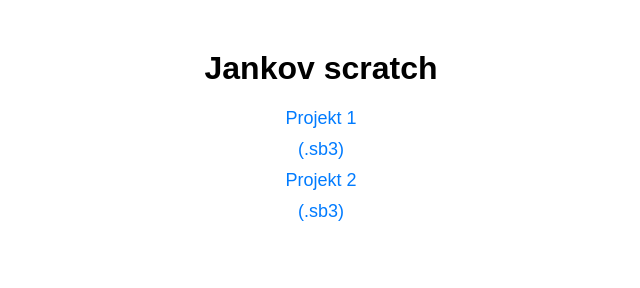
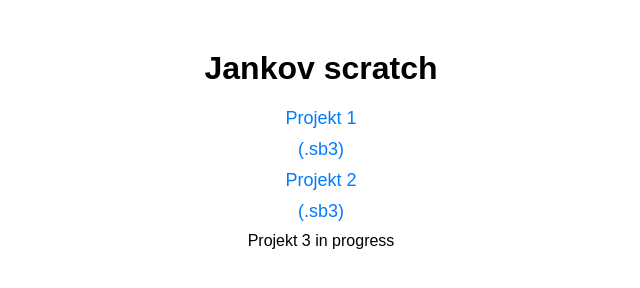
Before and after one commit to jankovscratch/jankovscratch, a plain HTML site: page index.html in a window 1280 px wide. Shown: the whole page, without its empty margins (319-959 px from the left). Drawn offline with Linux system fonts and the light colour scheme.

Commit message:
Add files via upload

```diff
--- a/index.html
+++ b/index.html
@@ -34,6 +34,7 @@
 	<a href="janko1.sb3"> (.sb3)</a>
         <a href="janko2.html">Projekt 2</a>
         <a href="janko2.sb3">(.sb3)</a>
+	<ahref="inprogress.html">Projekt 3 in progress</a>
 
     </div>
 </body>
```
